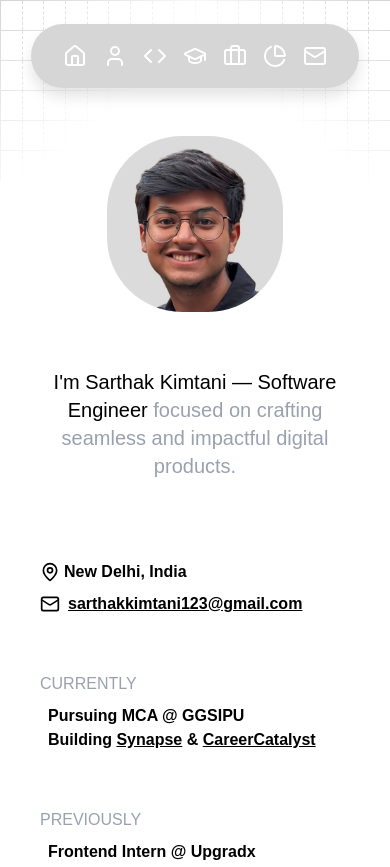
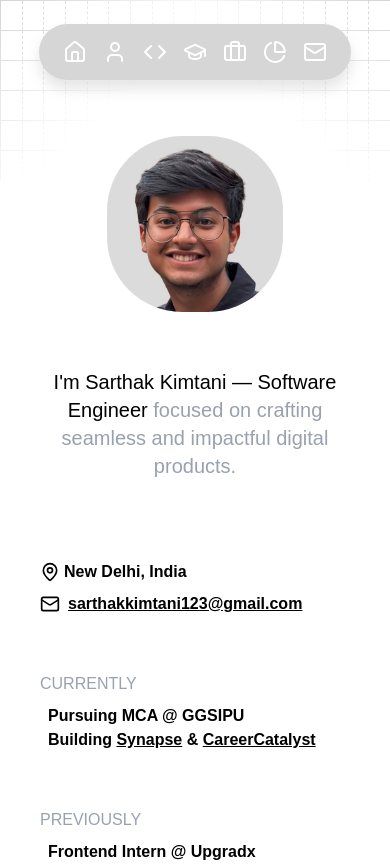
Before and after one commit to sarthakkimtani/portfolio, an Astro site: page / in a window 390 px wide. Shown: the top 867 px of the page. Built offline with nearby package versions, Linux system fonts and the light colour scheme; Astro itself is replaced by a stand-in of ours.

Commit message:
fix: navbar on mobile

```diff
--- a/src/components/Navbar.astro
+++ b/src/components/Navbar.astro
@@ -4,7 +4,7 @@ import NavIcon from "./NavIcon.astro";
 
 <nav class="fixed top-0 z-50 flex w-full items-center justify-center">
   <div
-    class="mt-6 flex h-16 flex-row items-center justify-center rounded-full bg-[#D6D6D6] px-6 drop-shadow-xl"
+    class="mt-6 flex h-14 flex-row items-center justify-center rounded-full bg-[#D6D6D6] px-4 drop-shadow-xl lg:h-16 lg:px-6"
   >
     <NavIcon name="house" label="Home" href="#" />
     <NavIcon name="user" label="About" href="#about" />
```
